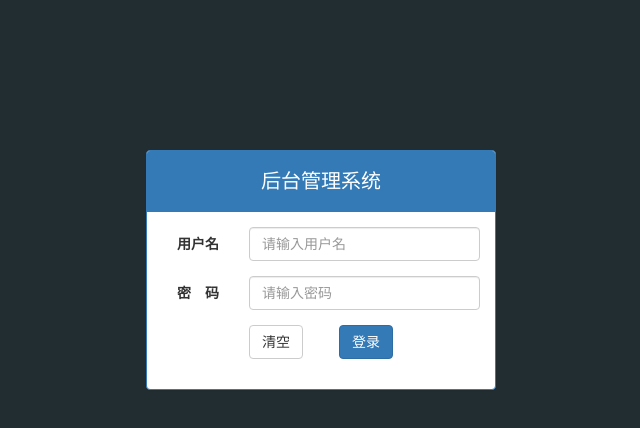
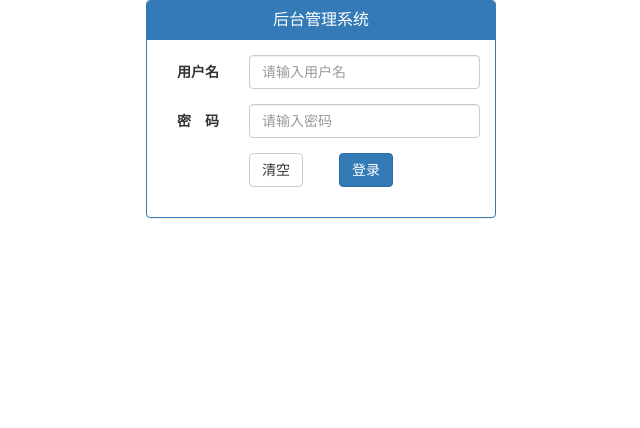
Before and after one commit to Cola521/letao, a website: page public/back/login.html in a window 1280 px wide. Shown: the whole page, without its empty margins (319-959 px from the left). Drawn offline with Linux system fonts and the light colour scheme.

Commit message:
注释了一行

```diff
--- a/public/back/login.html
+++ b/public/back/login.html
@@ -8,7 +8,7 @@
     <link rel="stylesheet" href="lib/bootstrap/css/bootstrap.min.css">
     <link rel="stylesheet" href="lib/bootstrap-validator/css/bootstrapValidator.min.css">
     <link rel="stylesheet" href="lib/nprogress/nprogress.css">
-    <link rel="stylesheet" href="css/common.css">
+    <!-- <link rel="stylesheet" href="css/common.css"> -->
 
 </head>
 <body class="body_bg">
```
